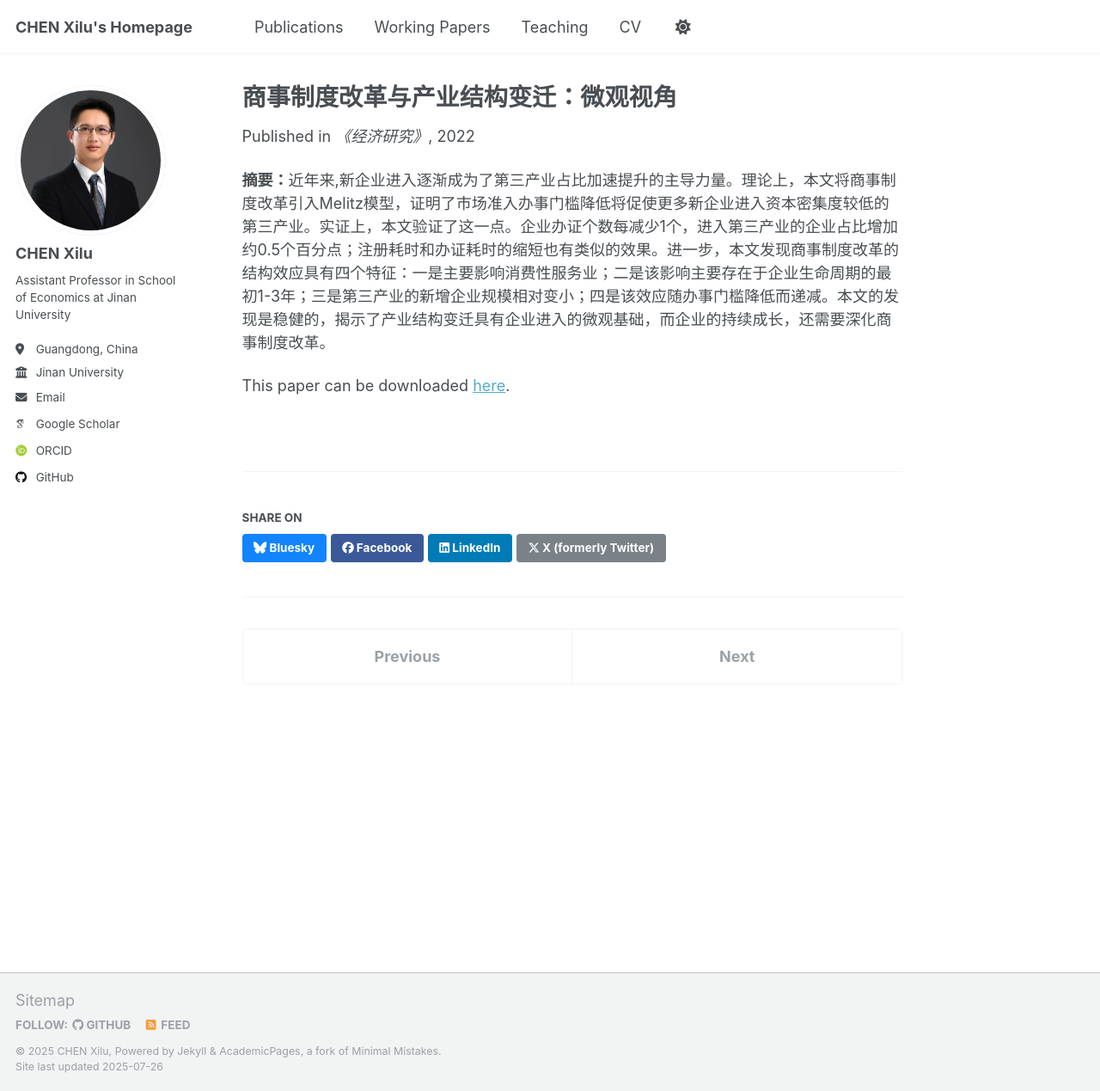
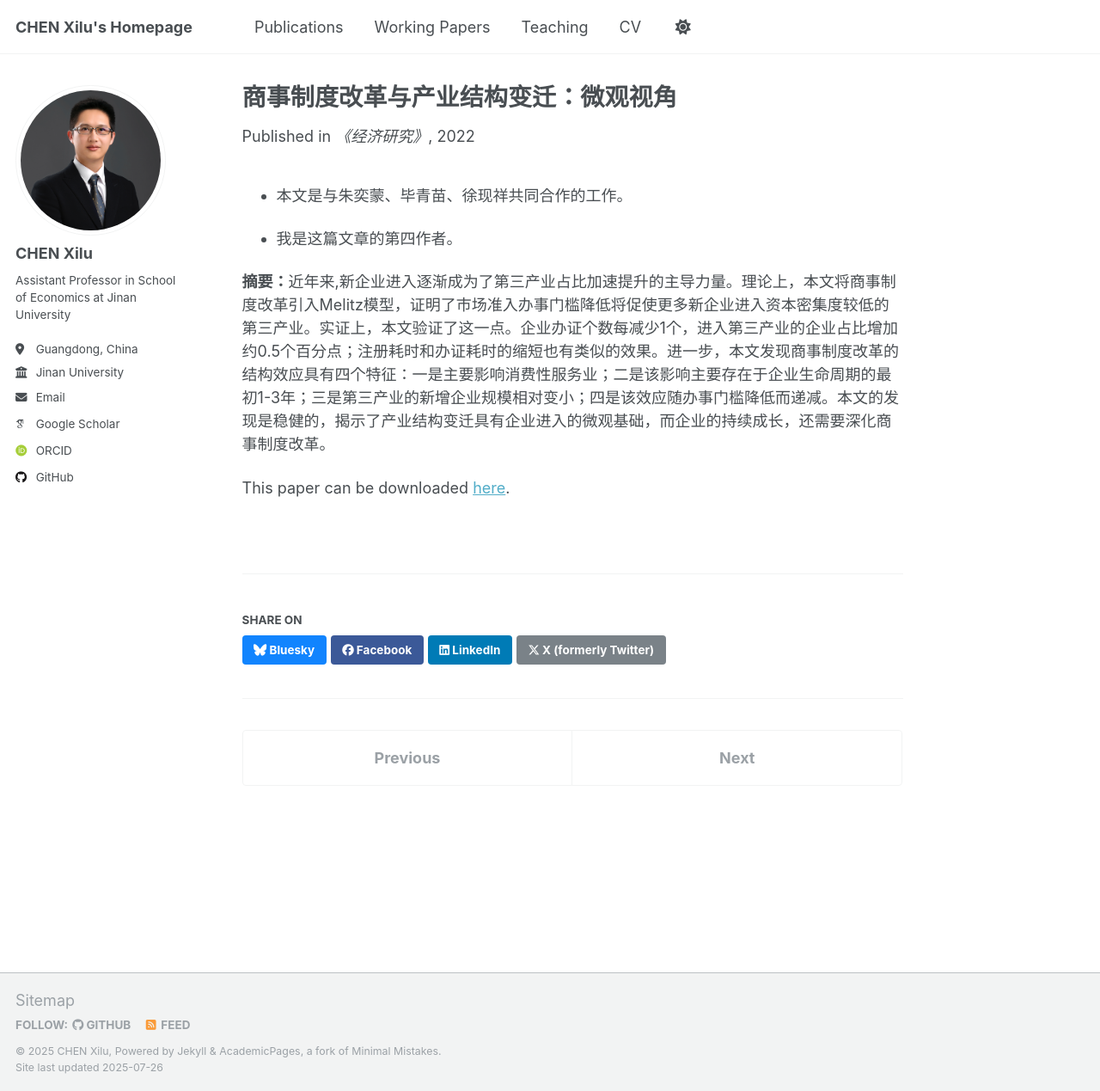
Before and after one commit to Xilu-CHEN/xilu-chen.github.io, a Jekyll site: the page built from _publications/JJYJ2022.md, in a window 1280 px wide and 1269 px high. Shown: the whole window at 86% size. Built offline with Jekyll 4.4.1, drawn with Linux system fonts in a browser that asks for light colours; some web fonts are replaced; a script that is not in the unit is left out.

Commit message:
Update JJYJ2022.md

```diff
--- a/_publications/JJYJ2022.md
+++ b/_publications/JJYJ2022.md
@@ -9,6 +9,10 @@ venue: '《经济研究》'
 paperurl: 'http://xilu-chen.github.io/files/JJYJ2022.pdf'
 ---
 
+* 本文是与朱奕蒙、毕青苗、徐现祥共同合作的工作。
+
+* 我是这篇文章的第四作者。
+
 **摘要：**近年来,新企业进入逐渐成为了第三产业占比加速提升的主导力量。理论上，本文将商事制度改革引入Melitz模型，证明了市场准入办事门槛降低将促使更多新企业进入资本密集度较低的第三产业。实证上，本文验证了这一点。企业办证个数每减少1个，进入第三产业的企业占比增加约0.5个百分点；注册耗时和办证耗时的缩短也有类似的效果。进一步，本文发现商事制度改革的结构效应具有四个特征：一是主要影响消费性服务业；二是该影响主要存在于企业生命周期的最初1-3年；三是第三产业的新增企业规模相对变小；四是该效应随办事门槛降低而递减。本文的发现是稳健的，揭示了产业结构变迁具有企业进入的微观基础，而企业的持续成长，还需要深化商事制度改革。
 
 This paper can be downloaded [here](http://xilu-chen.github.io/files/JJYJ2022.pdf){:target="_blank"}.
```
